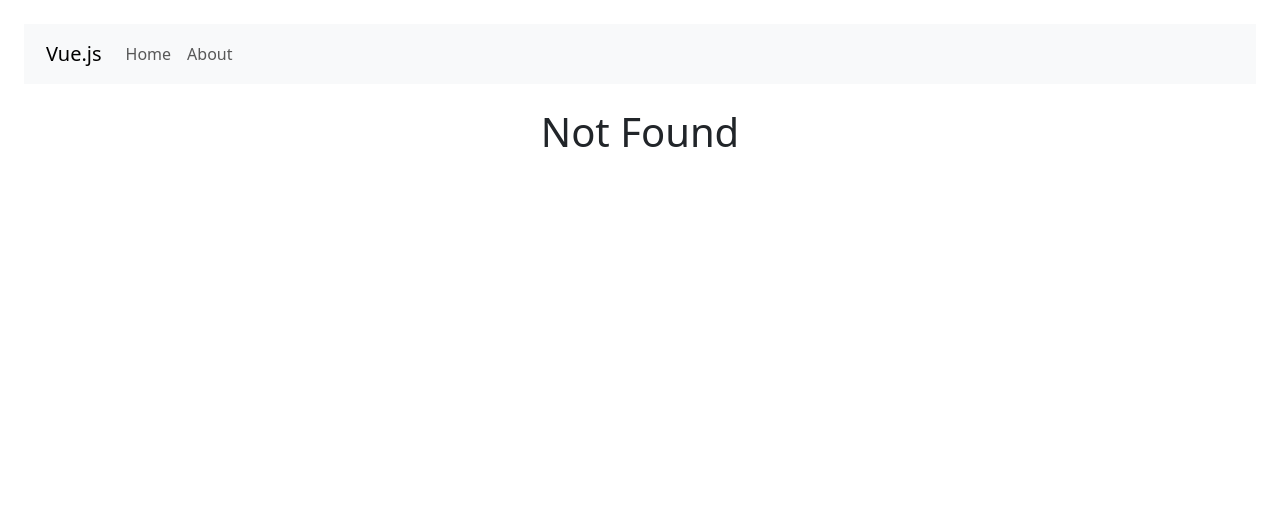
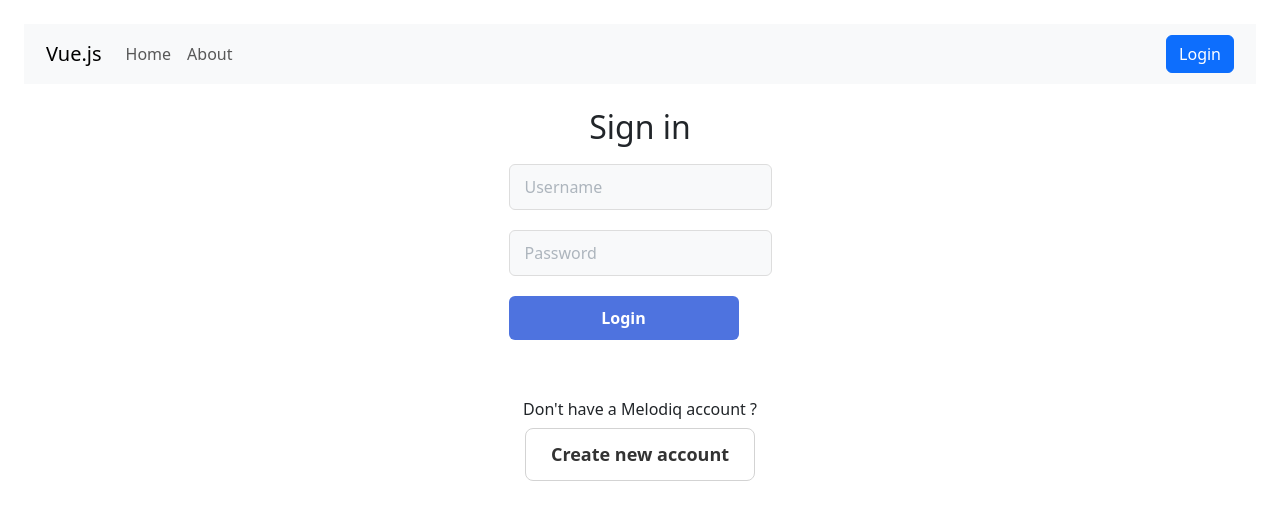
Before and after one commit to IweZix/3BIN-Q1-ProjetWeb, a Vue app: page /login in a window 1280 px wide. Before the commit this address had no page. Shown: the top 520 px of the page. Built offline with nearby package versions, Linux system fonts and the light colour scheme.

Commit message:
add: login

```diff
--- a/package.json
+++ b/package.json
@@ -15,6 +15,7 @@
   },
   "dependencies": {
     "@popperjs/core": "^2.11.8",
+    "axios": "^1.7.7",
     "bootstrap": "^5.3.3",
     "vue": "^3.4.21",
     "vue-meta": "^2.4.0",
@@ -23,6 +24,7 @@
   "devDependencies": {
     "@rushstack/eslint-patch": "^1.8.0",
     "@tsconfig/node20": "^20.1.4",
+    "@types/axios": "^0.9.36",
     "@types/node": "^20.12.5",
     "@vitejs/plugin-vue": "^5.0.4",
     "@vue/eslint-config-prettier": "^9.0.0",
--- /dev/null
+++ b/src/components/Auth/InputComponent.vue
@@ -0,0 +1,75 @@
+<script lang="ts">
+export default {
+  name: 'InputComponent',
+  props: {
+    vmodel: {
+      type: String,
+      required: true,
+    },
+    placeholder: {
+      type: String,
+      required: true,
+    },
+    method: {
+      type: Function,
+      required: true,
+    },
+    password: {
+      type: Boolean,
+      default: false,
+    }
+  },
+  methods: {
+    handleInput(event: Event) {
+      const value = (event.target as HTMLInputElement).value;
+      this.method(value); // Appelle la méthode pour mettre à jour la valeur dans le parent
+      this.$emit('update:vmodel', value); // Émet un événement 'update:vmodel'
+    }
+  },
+};
+</script>
+
+<template>
+    <div v-if="password">
+        <input
+            type="password"
+            :placeholder="placeholder"
+            :v-model="vmodel"
+            @input="handleInput"
+            class="custom-input"
+        />
+    </div>
+    <div v-else>
+        <input
+            type="text"
+            :placeholder="placeholder"
+            :v-model="vmodel"
+            @input="handleInput"
+            class="custom-input"
+        />
+    </div>
+</template>
+
+<style scoped>
+.custom-input {
+    width: 100%; /* Prend toute la largeur de son conteneur */
+    margin: 10px 0; /* Marge en haut et en bas pour espacer les inputs */
+    padding: 10px 15px; /* Espacement interne pour rendre l'input plus confortable */
+    border: 1px solid #ddd; /* Bordure grise claire */
+    border-radius: 6px; /* Coins légèrement arrondis */
+    background-color: #f8f9fa; /* Fond gris clair */
+    font-size: 16px; /* Taille du texte */
+    color: #6c757d; /* Couleur du texte grise */
+    outline: none; /* Retire le contour par défaut lors du focus */
+    transition: border-color 0.3s ease-in-out, box-shadow 0.3s ease-in-out; /* Ajoute une transition douce */
+}
+
+.custom-input::placeholder {
+    color: #adb5bd; /* Couleur du placeholder grise plus claire */
+}
+
+.custom-input:focus {
+    border-color: #80bdff; /* Change la couleur de la bordure au focus */
+    box-shadow: 0 0 0 0.2rem rgba(0, 123, 255, 0.25); /* Ajoute un léger effet d'ombre au focus */
+}
+</style>
--- /dev/null
+++ b/src/components/buttons/RedirectButtonComponent.vue
@@ -0,0 +1,58 @@
+<script lang="ts">
+import router from '@/router/router';
+
+export default {
+  name: 'RedirectButtonComponent',
+  mounted() {},
+  props: {
+    text: {
+      type: String,
+      required: true
+    },
+    route: {
+      type: String,
+      required: true
+    }
+  },
+  methods: {
+    goTo() {
+      const routeExists = this.$router.getRoutes().some(route => route.name === this.route);
+
+      if (routeExists) {
+        router.push({
+          name: this.route
+        });
+      } else {
+        router.push({ name: 'NotFound' });
+      }
+    }
+  }
+
+};
+</script>
+
+
+<template>
+  <button class="custom-button-white" @click="goTo">{{ text }}</button>
+</template>
+
+<style scoped>
+.custom-button-white {
+    width: 230px;
+    padding: 12px 24px;
+    background-color: white;
+    color: #333;
+    font-size: 18px;
+    font-weight: bold;
+    border: 1px solid lightgray;
+    border-radius: 8px;
+    cursor: pointer;
+    text-align: center;
+    transition: background-color 0.3s ease, color 0.3s ease;
+}
+
+.custom-button-white:hover {
+    background-color: #f1f1f1;
+    color: #4e73df;
+}
+</style>
--- a/src/layouts/NavbarComponent.vue
+++ b/src/layouts/NavbarComponent.vue
@@ -42,6 +42,9 @@ export default {
             </li>
           </ul>
         </div>
+        <div>
+          <router-link to="/login" class="btn btn-primary">Login</router-link>
+        </div>
       </div>
     </nav>
   </div>
--- a/src/router/router.ts
+++ b/src/router/router.ts
@@ -9,6 +9,7 @@ import { createRouter, createWebHistory } from 'vue-router';
 import Home from '../views/HomePage.vue';
 import About from '../views/AboutPage.vue';
 import NotFound from '@/views/NotFoundPage.vue';
+import Login from '@/views/auth/LoginPage.vue';
 
 /**
  * Define routes
@@ -23,6 +24,11 @@ const routes = [
     path: '/about',
     name: 'About',
     component: About
+  },
+  {
+    path: '/login',
+    name: 'Login',
+    component: Login
   },
   /**
    * Define not found route
--- /dev/null
+++ b/src/services/auths.ts
@@ -0,0 +1,14 @@
+import axios from 'axios';
+
+export const login = async (username: String, password: String) => {
+    try {
+        const response = await axios.post('/api/auths/login', {
+            username,
+            password
+        });
+
+        return response.data;
+    } catch (error) {
+        throw new Error('An error occurred while fetching thee user');
+    }
+};
--- /dev/null
+++ b/src/views/auth/LoginPage.vue
@@ -0,0 +1,107 @@
+<script lang="ts">
+
+import { renderPageTitle } from '@/utils/render/render';
+import { login } from '@/services/auths';
+import InputComponent from '@/components/Auth/InputComponent.vue';
+import RedirectButtonComponent from '@/components/buttons/RedirectButtonComponent.vue';
+
+export default {
+  name: 'LoginPage',
+  data() {
+    return {
+      username: '',
+      password: '',
+    };
+  },
+
+  components: {
+    InputComponent,
+    RedirectButtonComponent,
+  },
+
+  /**
+   * Mounted lifecycle hook
+   * This function is called when the component is mounted
+   */
+  mounted() {
+    renderPageTitle('Login');
+  },
+
+  methods: {
+    async login(){
+      try {
+        console.log(this.username, this.password);
+        const response: any = await login(this.username, this.password);
+        if(response?.token){
+          localStorage.setItem('token', response.token);
+          localStorage.setItem('username', JSON.stringify(response.user));
+          this.$router.push({ name: 'Home' });
+        }
+      } catch (error) {
+        const alert: HTMLElement | null = document.querySelector('.alert');
+        if(alert){
+          alert.innerHTML = 'Invalid username or password';
+        }
+      }
+    },
+    updateUsername(value: string){
+      this.username = value;
+    },
+    updatePassword(value: string){
+      this.password = value;
+    },
+  },
+};
+</script>
+
+<template>
+  <div class="d-flex flex-column align-items-center">
+    <h2>Sign in</h2>
+    <div>
+      <InputComponent
+        placeholder="Username"
+        vmodel="username"
+        :method="updateUsername"
+      />
+      <InputComponent
+        placeholder="Password"
+        vmodel="password"
+        :method="updatePassword"
+        :password="true"
+      />
+      <button class="custom-button" @click="login()">Login</button>
+      <div class="alert">
+        <!-- Alert message will be displayed here -->
+      </div>
+    </div>
+    <div class="d-flex flex-column align-items-center">
+      <h6>Don't have a Melodiq account ? </h6>
+      <RedirectButtonComponent
+        text="Create new account"
+        route="Register"
+      />
+    </div>
+  </div>
+</template>
+
+<style scoped>
+.custom-button {
+    width: 230px; /* Ou définir une largeur spécifique comme 150px */
+    margin: 10px 0;
+    padding: 10px 20px;
+    background-color: #4e73df;
+    color: white;
+    font-size: 16px;
+    font-weight: bold;
+    border: none;
+    border-radius: 6px;
+    cursor: pointer;
+    text-align: center;
+    transition: background-color 0.3s ease;
+}
+
+
+.custom-button:hover {
+    background-color: #375a7f; /* Couleur du bouton lors du survol */
+}
+</style>
```
Also changed, not shown: src/types/Song.ts (added, +18 -0 lines), 1 other file (tests, documents, lock files or other folders).
